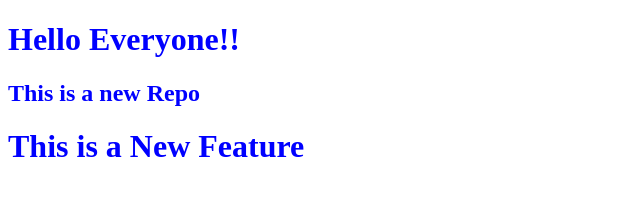
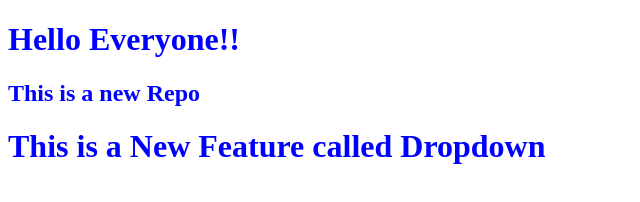
Before and after one commit to Atharva7652005/LocalRepo, a plain HTML site: page index.html in a window 1280 px wide. Shown: the whole page, without its empty margins (0-640 px from the left). Drawn offline with Linux system fonts and the light colour scheme.

Commit message:
Add new Feature called Dropdown

```diff
--- a/index.html
+++ b/index.html
@@ -11,6 +11,6 @@
     <body>
         <h1>Hello Everyone!!</h1>
         <h2>This is a new Repo</h2>
-        <h1>This is a New Feature</h1>
+        <h1>This is a New Feature called Dropdown</h1>
     </body>
 </html>
```
